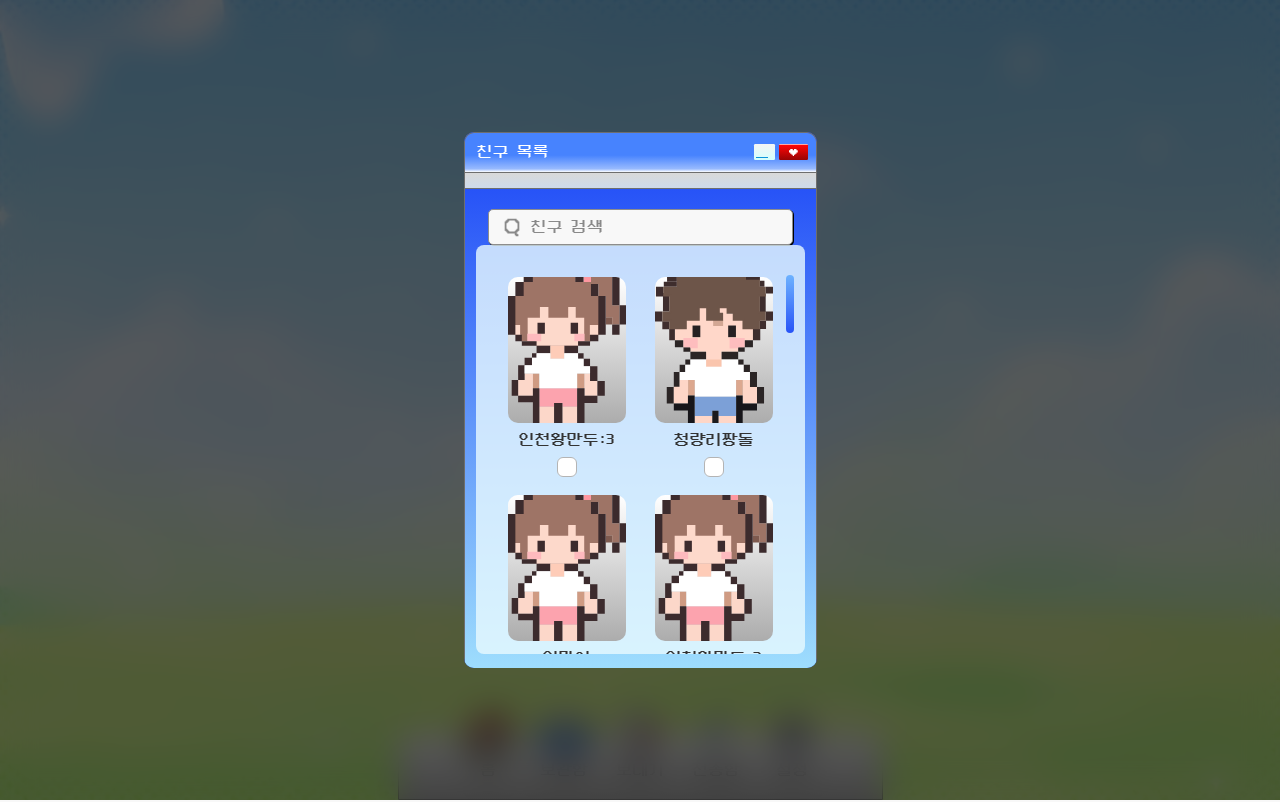
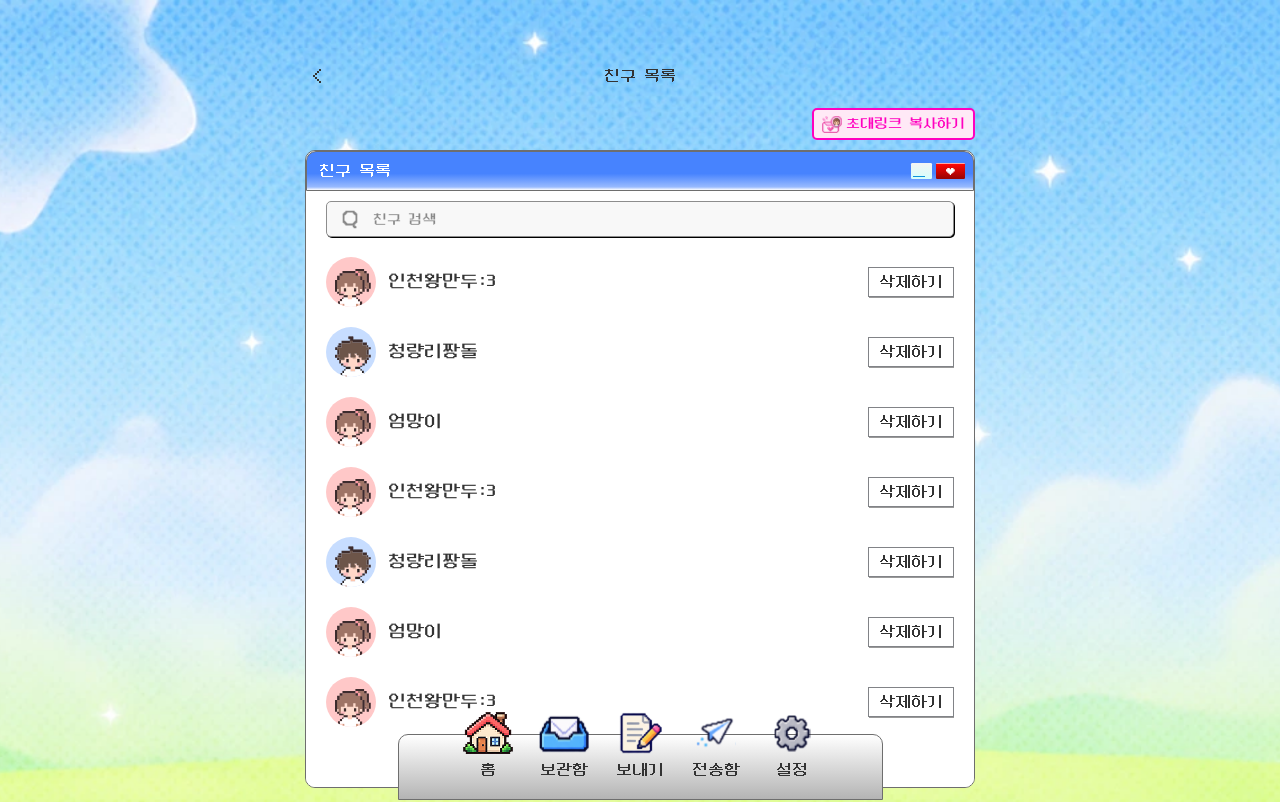
Before and after one commit to subin-uiux/pock, a React (Vite) app: page /Friend_list in a window 1280 px wide. Shown: the top 802 px of the page. Built offline with nearby package versions, Linux system fonts and the light colour scheme.

Commit message:
친구리스트 수정

```diff
--- a/src/pages/Friend_listPage.tsx
+++ b/src/pages/Friend_listPage.tsx
@@ -1,9 +1,14 @@
-import { useEffect, useState } from "react";
+import { useEffect, useMemo, useState } from "react";
 import { useNavigate } from "react-router-dom";
-import { Friend_list } from "@/components/Friend_list";
+import { Button } from "@/components/Button";
 import { FriendProfilePopup } from "@/components/FriendProfilePopup";
+import { Popup } from "@/components/Popup";
+import { SearchInput } from "@/components/SearchInput";
 import { friendItems } from "@/data/friend-data";
 import type { PockUser } from "@/types";
+
+/** 임시값 — 초대 링크 */
+const INVITE_LINK = "https://pock.app/invite";
 
 /**
  * 친구 목록 관리 `/Friend_list`
@@ -12,50 +17,234 @@ import type { PockUser } from "@/types";
 export function Friend_listPage() {
   const navigate = useNavigate();
 
-  const [friends] = useState<PockUser[]>(
-    () => [...friendItems]
-  );
-
-  const [selected, setSelected] = useState<PockUser | null>(null);
+  const [friends, setFriends] = useState<PockUser[]>(() => [...friendItems]);
+  const [query, setQuery] = useState("");
+  const [profileFriend, setProfileFriend] = useState<PockUser | null>(null);
+  const [deleteTarget, setDeleteTarget] = useState<PockUser | null>(null);
+  const [inviteOpen, setInviteOpen] = useState(false);
+  const [toastOpen, setToastOpen] = useState(false);
 
   useEffect(() => {
     document.title = "친구 목록 관리 ㅣ POCK";
   }, []);
+
+  useEffect(() => {
+    if (!toastOpen) return;
+    const timer = window.setTimeout(() => setToastOpen(false), 1000);
+    return () => window.clearTimeout(timer);
+  }, [toastOpen]);
+
+  const filtered = useMemo(() => {
+    const q = query.trim().toLowerCase();
+    if (!q) return friends;
+    return friends.filter((f) => f.name.toLowerCase().includes(q));
+  }, [friends, query]);
 
   const goBack = () => {
     if (window.history.length > 1) {
       navigate(-1);
       return;
     }
-
     navigate("/settings", { replace: true });
   };
 
+  const closeDeletePopup = () => setDeleteTarget(null);
+
+  const confirmDelete = () => {
+    if (!deleteTarget) return;
+    setFriends((prev) => prev.filter((f) => f.id !== deleteTarget.id));
+    setDeleteTarget(null);
+    setProfileFriend((prev) =>
+      prev?.id === deleteTarget.id ? null : prev
+    );
+  };
+
+  const closeInvitePopup = () => setInviteOpen(false);
+
+  const confirmInviteCopy = async () => {
+    try {
+      await navigator.clipboard.writeText(INVITE_LINK);
+    } catch {
+      /* 클립보드 실패 — 미확정 */
+    }
+    setToastOpen(true);
+  };
+
   return (
-    <section
-      className="friend-list-page"
-      aria-label="친구 목록 관리"
-    >
-      <Friend_list
-        open
-        friends={friends}
-        selectedId={selected?.id ?? null}
-        showManage={false}
-        onSelect={(friend: PockUser) => {
-          setSelected((prev) =>
-            prev?.id === friend.id ? null : friend
-          );
+    <section className="friend-list-page" aria-label="친구 목록 관리">
+      <header className="friend-list-page__header">
+        <button
+          type="button"
+          className="friend-list-page__back"
+          aria-label="뒤로가기"
+          onClick={goBack}
+        >
+          <img
+            className="friend-list-page__back-icon"
+            src="/assets/icons/left-arrow.svg"
+            alt=""
+            width={24}
+            height={24}
+          />
+        </button>
+        <h1 className="friend-list-page__title">친구 목록</h1>
+      </header>
+
+      <div className="friend-list-page__invite-row">
+        <button
+          type="button"
+          className="friend-list-page__invite"
+          onClick={() => setInviteOpen(true)}
+        >
+          <img
+            className="friend-list-page__invite-icon"
+            src="/assets/images/Friend_list-icon.svg"
+            alt=""
+            width={20}
+            height={20}
+          />
+          <span className="friend-list-page__invite-label">초대링크 복사하기</span>
+        </button>
+      </div>
+
+      <article className="friend-list-page__window" aria-label="친구 목록">
+        <header className="pock-window__bar">
+          <h2 className="pock-window__title">친구 목록</h2>
+          <div className="pock-window__actions">
+            <span
+              className="pock-window__control pock-window__control--min"
+              aria-hidden="true"
+            />
+            <button
+              type="button"
+              className="pock-window__control pock-window__control--close"
+              aria-label="닫기"
+              onClick={goBack}
+              style={{ pointerEvents: "auto", cursor: "pointer" }}
+            >
+              <img
+                className="pock-window__control-icon"
+                src="/assets/images/heart-icon.svg"
+                alt=""
+                width={9}
+                height={7}
+              />
+            </button>
+          </div>
+        </header>
+
+        <div className="friend-list-page__body">
+          <div className="friend-list-page__search">
+            <SearchInput
+              id="friend-list-page-search"
+              label="친구 검색"
+              placeholder="친구 검색"
+              value={query}
+              onChange={(event) => setQuery(event.target.value)}
+            />
+          </div>
+
+          <ul className="friend-list-page__list">
+            {filtered.map((friend) => {
+              const gender = friend.gender ?? "female";
+              const avatarClass =
+                gender === "male"
+                  ? "friend-list-page__avatar friend-list-page__avatar--male"
+                  : "friend-list-page__avatar friend-list-page__avatar--female";
+
+              return (
+                <li key={friend.id} className="friend-list-page__item">
+                  <button
+                    type="button"
+                    className="friend-list-page__profile"
+                    onClick={() => setProfileFriend(friend)}
+                  >
+                    <span className={avatarClass} aria-hidden="true">
+                      {friend.profileImage ? (
+                        <img
+                          className="friend-list-page__avatar-img"
+                          src={friend.profileImage}
+                          alt=""
+                          width={50}
+                          height={50}
+                        />
+                      ) : null}
+                    </span>
+                    <span className="friend-list-page__name">{friend.name}</span>
+                  </button>
+
+                  <Button
+                    type="button"
+                    variant="popup"
+                    className="friend-list-page__delete"
+                    onClick={() => setDeleteTarget(friend)}
+                  >
+                    삭제하기
+                  </Button>
+                </li>
+              );
+            })}
+          </ul>
+        </div>
+      </article>
+
+      <FriendProfilePopup
+        open={profileFriend !== null}
+        name={profileFriend?.name ?? ""}
+        friendId={profileFriend?.id}
+        profileImage={profileFriend?.profileImage}
+        gender={profileFriend?.gender}
+        onClose={() => setProfileFriend(null)}
+        onDelete={() => {
+          if (!profileFriend) return;
+          setDeleteTarget(profileFriend);
+          setProfileFriend(null);
         }}
-        onClose={goBack}
       />
 
-      <FriendProfilePopup
-        open={selected !== null}
-        name={selected?.name ?? ""}
-        friendId={selected?.id}
-        profileImage={selected?.profileImage}
-        onClose={() => setSelected(null)}
+      <Popup
+        open={deleteTarget !== null}
+        variant="warning"
+        message={
+          <>
+            <span className="friend-list-page__delete-lead">
+              정말 친구 삭제
+              <br />
+              하시겠습니까?
+            </span>
+            <span className="friend-list-page__delete-note">
+              상대가 초대 링크로 들어오면
+              <br />
+              다시 친구가 될 수 있어요
+            </span>
+          </>
+        }
+        cancelLabel="취소"
+        confirmLabel="확인"
+        onCancel={closeDeletePopup}
+        onClose={closeDeletePopup}
+        onConfirm={confirmDelete}
       />
+
+      <Popup
+        open={inviteOpen}
+        variant="share"
+        iconSrc="/assets/images/Friend_list-icon.svg"
+        iconSize={40}
+        message="내 POCK에 놀러와!" /* 임시값 — 시안 카피 미확정 */
+        cancelLabel="링크 복사"
+        confirmLabel="닫기"
+        onCancel={confirmInviteCopy}
+        onClose={closeInvitePopup}
+        onConfirm={closeInvitePopup}
+      />
+
+      {toastOpen ? (
+        <div className="friend-list-toast" role="status" aria-live="polite">
+          <span className="friend-list-toast__icon" aria-hidden="true" />
+          <p className="friend-list-toast__text">링크 복사가 완료되었습니다.</p>
+        </div>
+      ) : null}
     </section>
   );
 }
```
